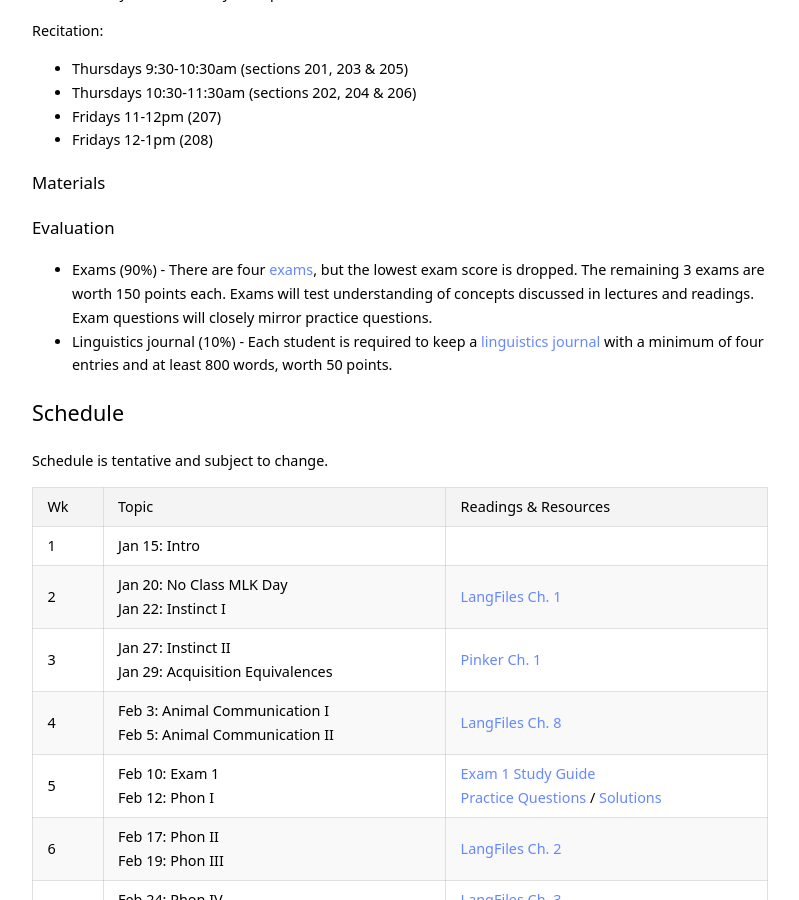
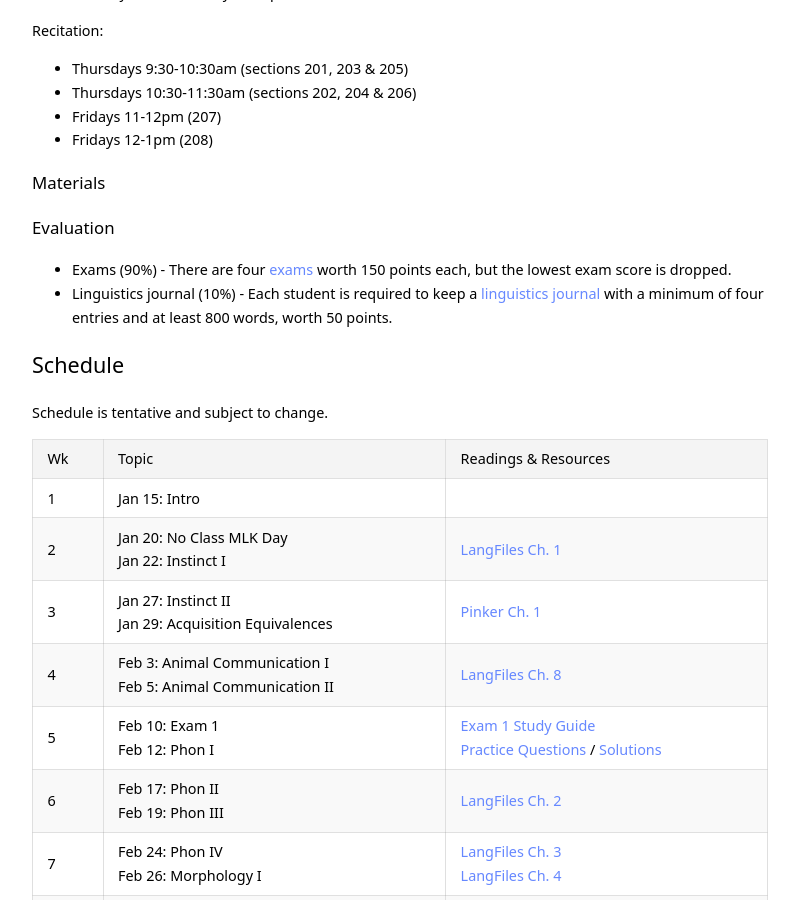
Before and after one commit to kschuler/ling001, a Jekyll site: the page built from ling001/index.md, in a window 1280 px wide and 900 px high, scrolled down 733 px. Shown: the whole window, without its empty margins (240-1039 px from the left). Built offline with Jekyll 4.4.1, drawn with Linux system fonts in a browser that asks for light colours.

Commit message:
Update index.md

```diff
--- a/ling001/index.md
+++ b/ling001/index.md
@@ -30,7 +30,7 @@ A general introduction to the nature, history and use of human language, speech
 ### Materials
 
 ### Evaluation
-- **Exams (90%)** - There are four [exams](#exams), but the lowest exam score is dropped. The remaining 3 exams are worth 150 points each. Exams will test understanding of concepts discussed in lectures and readings. Exam questions will closely mirror practice questions.
+- **Exams (90%)** - There are four [exams](#exams) worth 150 points each, but the lowest exam score is dropped.
 - **Linguistics journal (10%)** - Each student is required to keep a [linguistics journal](#linguistics-journal) with a minimum of four entries and at least 800 words, worth 50 points.
 
 
```
